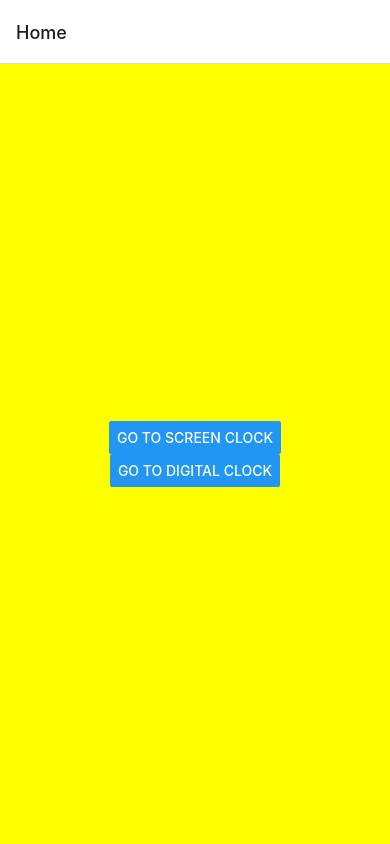
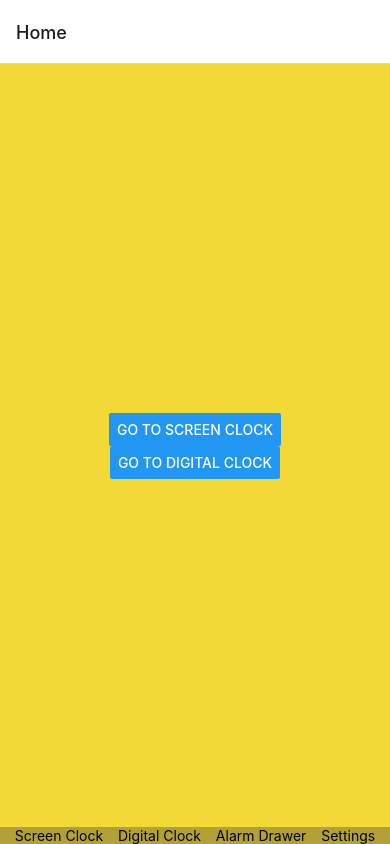
Before and after one commit to ramizackaryshamir/Alarmist_app-pre-new-arch, a React Native app: screen /Home in a window 390 px wide. Built offline with nearby package versions, Linux system fonts and the light colour scheme.

Commit message:
create Menu component

```diff
--- a/App.js
+++ b/App.js
@@ -4,6 +4,7 @@ import {createNativeStackNavigator} from '@react-navigation/native-stack';
 import HomeScreen from './src/screens/HomeScreen';
 import DigitalClockScreen from './src/screens/DigitalClockScreen';
 import ScreenClockScreen from './src/screens/ScreenClockScreen';
+import Menu from './src/components/Menu';
 
 const Stack = createNativeStackNavigator();
 const App = () => {
@@ -13,6 +14,7 @@ const App = () => {
         <Stack.Screen name="Home" component={HomeScreen} />
         <Stack.Screen name="Digital Clock" component={DigitalClockScreen} />
         <Stack.Screen name="Screen Clock" component={ScreenClockScreen} />
+        <Stack.Screen name="Menu" component={Menu} />
       </Stack.Navigator>
     </NavigationContainer>
   );
--- /dev/null
+++ b/src/components/Menu.jsx
@@ -0,0 +1,31 @@
+import React, {
+  useId,
+  useCallback,
+  useMemo,
+  useRef,
+  useEffect,
+  useState,
+  useContext,
+} from 'react';
+import {View, Text, Pressable} from 'react-native';
+import {useStyles} from './useTyles';
+
+const Menu = ({navigation}) => {
+  const styles = useStyles();
+  return (
+    <>
+      <View style={styles.menuContainer}>
+        {/*/ Navigation in progress/*/}
+        <Pressable onPress={() => navigation.navigate('Screen Clock')}>
+          <Text>Screen Clock</Text>
+        </Pressable>
+        {/*/06-22-2024/*/}
+        <Text>Digital Clock</Text>
+        <Text>Alarm Drawer</Text>
+        <Text>Settings</Text>
+      </View>
+    </>
+  );
+};
+
+export default Menu;
--- a/src/components/ScreenClock.jsx
+++ b/src/components/ScreenClock.jsx
@@ -6,7 +6,6 @@ import {useTime} from '../hooks/useTime';
 const ScreenClock = () => {
   const styles = useStyles();
   const localTime = useTime();
-  console.log(localTime.second);
 
   const [allTimes, setAllTimes] = useState({
     countryName: '',
--- /dev/null
+++ b/src/components/useTyles.js
@@ -0,0 +1,13 @@
+import {StyleSheet} from 'react-native';
+
+export const useStyles = () => {
+  const styles = StyleSheet.create({
+    menuContainer: {
+      flexDirection: 'row',
+      justifyContent: 'space-evenly',
+      backgroundColor: '#B2A137',
+    },
+  });
+
+  return styles;
+};
--- a/src/hooks/useStyles.ts
+++ b/src/hooks/useStyles.ts
@@ -6,7 +6,8 @@ export const useStyles = () => {
   const styles = StyleSheet.create({
     safeAreaView: {
       flex: 1,
-      backgroundColor: 'purple',
+      //backgroundColor: 'green',
+      backgroundColor: '#B2A137',
     },
     homeScreenContainer: {
       flex: 1,
@@ -16,7 +17,7 @@ export const useStyles = () => {
       alignItems: 'center',
       height: height,
       width: width,
-      backgroundColor: 'yellow',
+      backgroundColor: '#F2D935',
     },
     digitalClockScreenContainer: {
       flex: 1,
@@ -26,7 +27,7 @@ export const useStyles = () => {
       alignItems: 'center',
       height: height,
       width: width,
-      backgroundColor: 'green',
+      backgroundColor: '#F2D935',
     },
     digitalClockContainer: {
       flexDirection: 'row',
@@ -54,13 +55,13 @@ export const useStyles = () => {
       alignItems: 'center',
       height: height,
       width: width,
-      backgroundColor: '#61E3FA',
+      backgroundColor: '#F2D935',
     },
     screenClockContainer: {
       justifyContent: 'space-around',
       width: width - 50,
       height: height - 50,
-      backgroundColor: '#61E3FA',
+      backgroundColor: '#F2D935',
     },
     screenClockTop: {
       flexDirection: 'row',
--- a/src/screens/HomeScreen.jsx
+++ b/src/screens/HomeScreen.jsx
@@ -1,5 +1,6 @@
 import React from 'react';
 import {SafeAreaView, View, Button} from 'react-native';
+import Menu from '../components/Menu';
 import {useStyles} from '../hooks/useStyles';
 
 const HomeScreen = ({navigation}) => {
@@ -17,6 +18,7 @@ const HomeScreen = ({navigation}) => {
             title="Go to Digital Clock"
           />
         </View>
+        <Menu />
       </SafeAreaView>
     </>
   );
```
